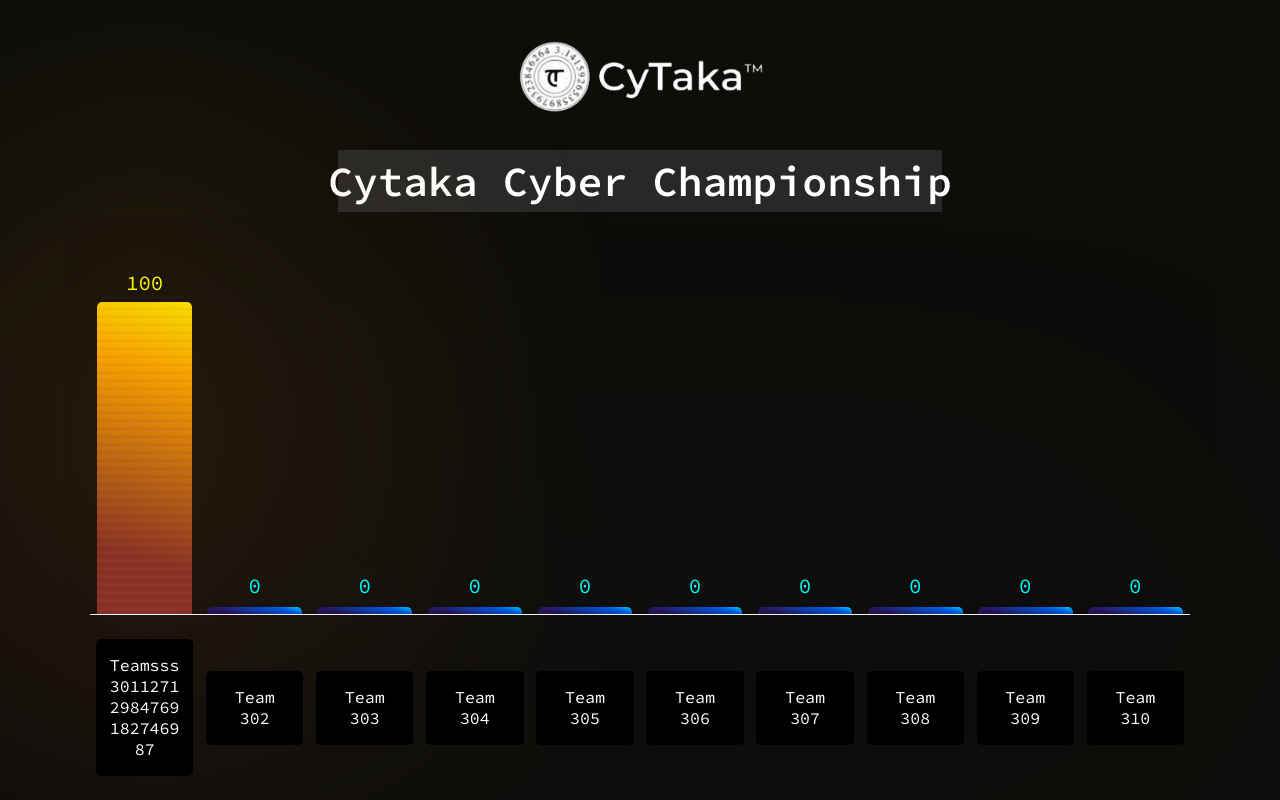
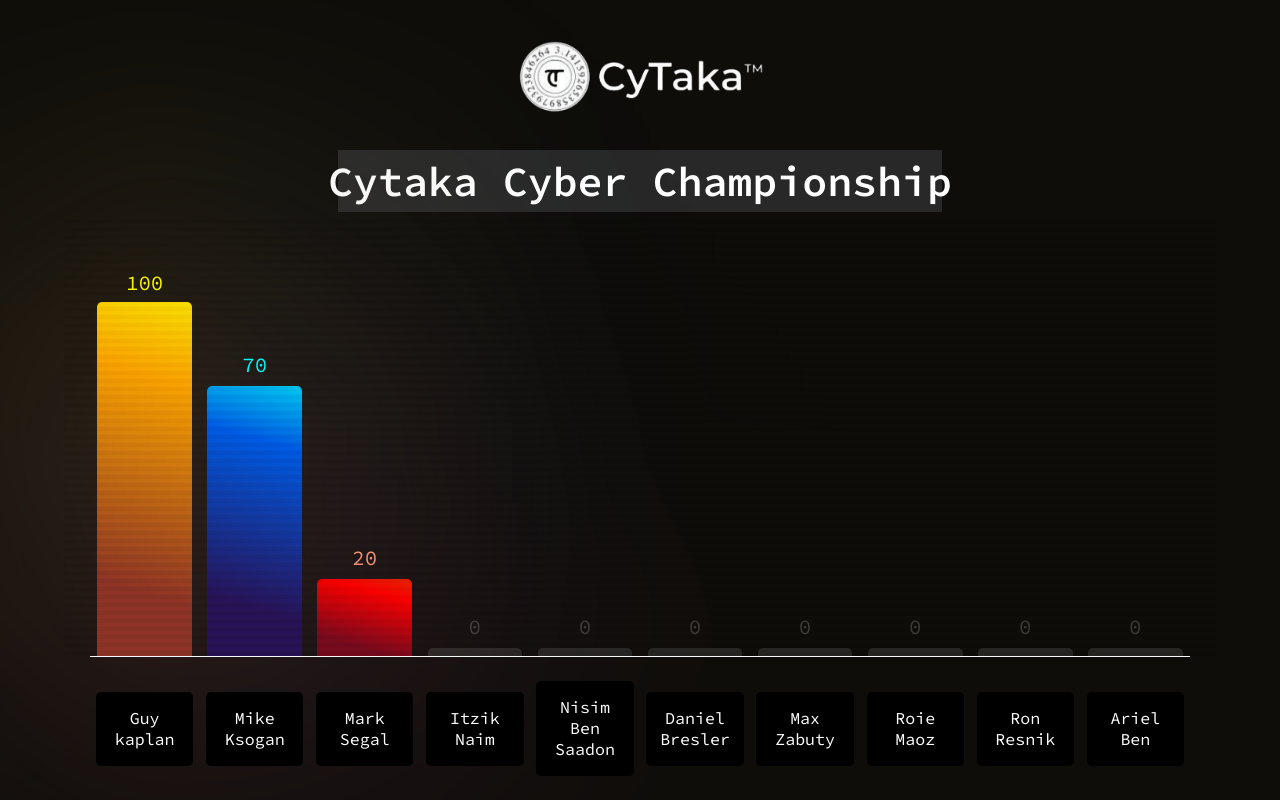
Before and after one commit to MeaBoy656/cytaka-cyber-championship, a React (Create React App) app: page / in a window 1280 px wide. Built offline with nearby package versions, Linux system fonts and the light colour scheme.

Commit message:
Hard coded names

```diff
--- a/src/App.css
+++ b/src/App.css
@@ -171,7 +171,7 @@
 
 .teamname-box {
   align-self: center;
-  padding-inline: 1vw;
+  padding-inline: 0.7vw;
   padding-block: 2vh;
   margin-inline: 0.5vw;
   margin-block: 3vh;
--- a/src/App.js
+++ b/src/App.js
@@ -4,16 +4,16 @@
 import TeamName from "./components/TeamName";
 
 const ldata = [
-  { label: "Teamsss 30112712984769182746987", y: 100 },
-  { label: "Team 302", y: 0 },
-  { label: "Team 303", y: 0 },
-  { label: "Team 304", y: 0 },
-  { label: "Team 305", y: 0 },
-  { label: "Team 306", y: 0 },
-  { label: "Team 307", y: 0 },
-  { label: "Team 308", y: 0 },
-  { label: "Team 309", y: 0 },
-  { label: "Team 310", y: 0 },
+  { label: "Guy kaplan", y: 100 },
+  { label: "Mike Ksogan", y: 70 },
+  { label: "Mark Segal", y: 20},
+  { label: "Itzik Naim", y: 0 },
+  { label: "Nisim Ben Saadon", y: 0 },
+  { label: "Daniel Bresler", y: 0 },
+  { label: "Max Zabuty", y: 0 },
+  { label: "Roie Maoz", y: 0 },
+  { label: "Ron Resnik", y: 0 },
+  { label: "Ariel Ben", y: 0 },
 ];
 
 function App() {
```
